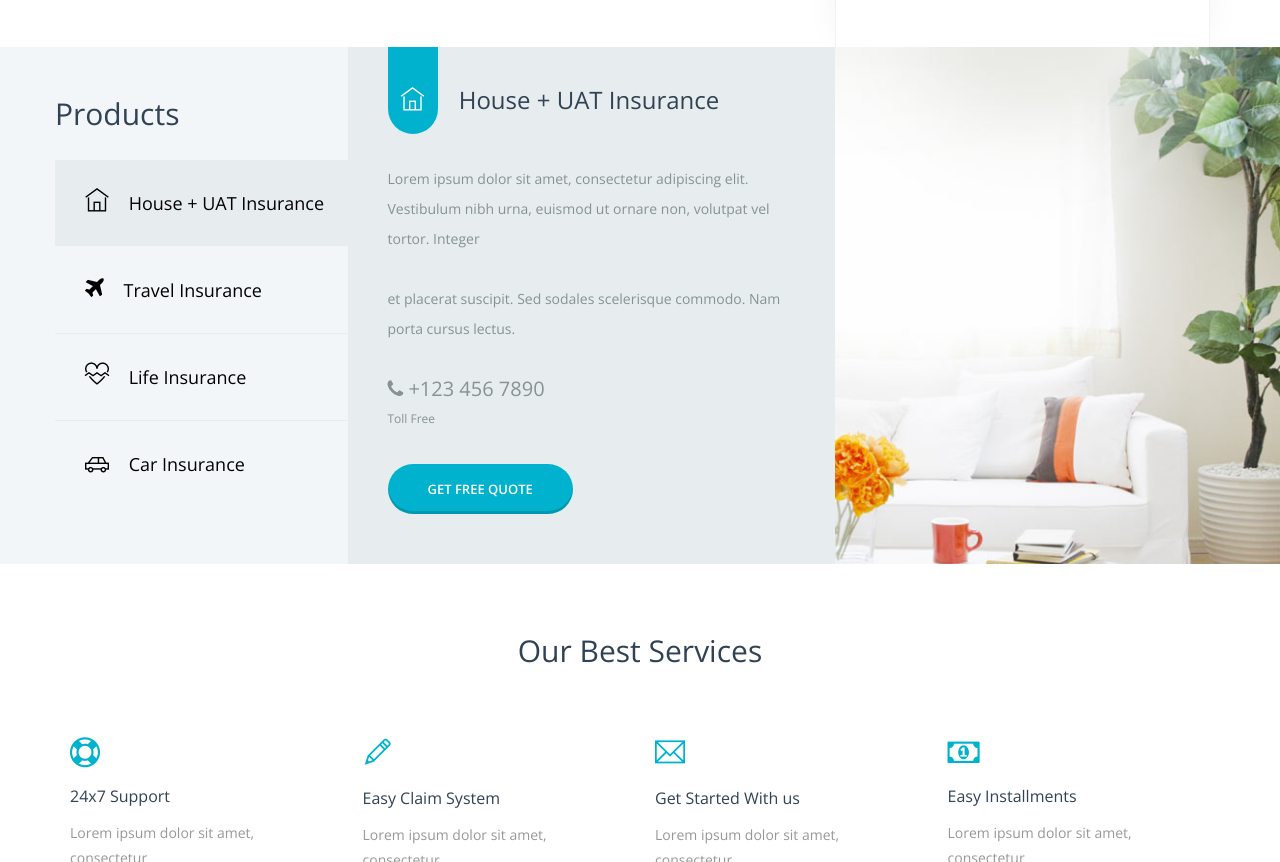
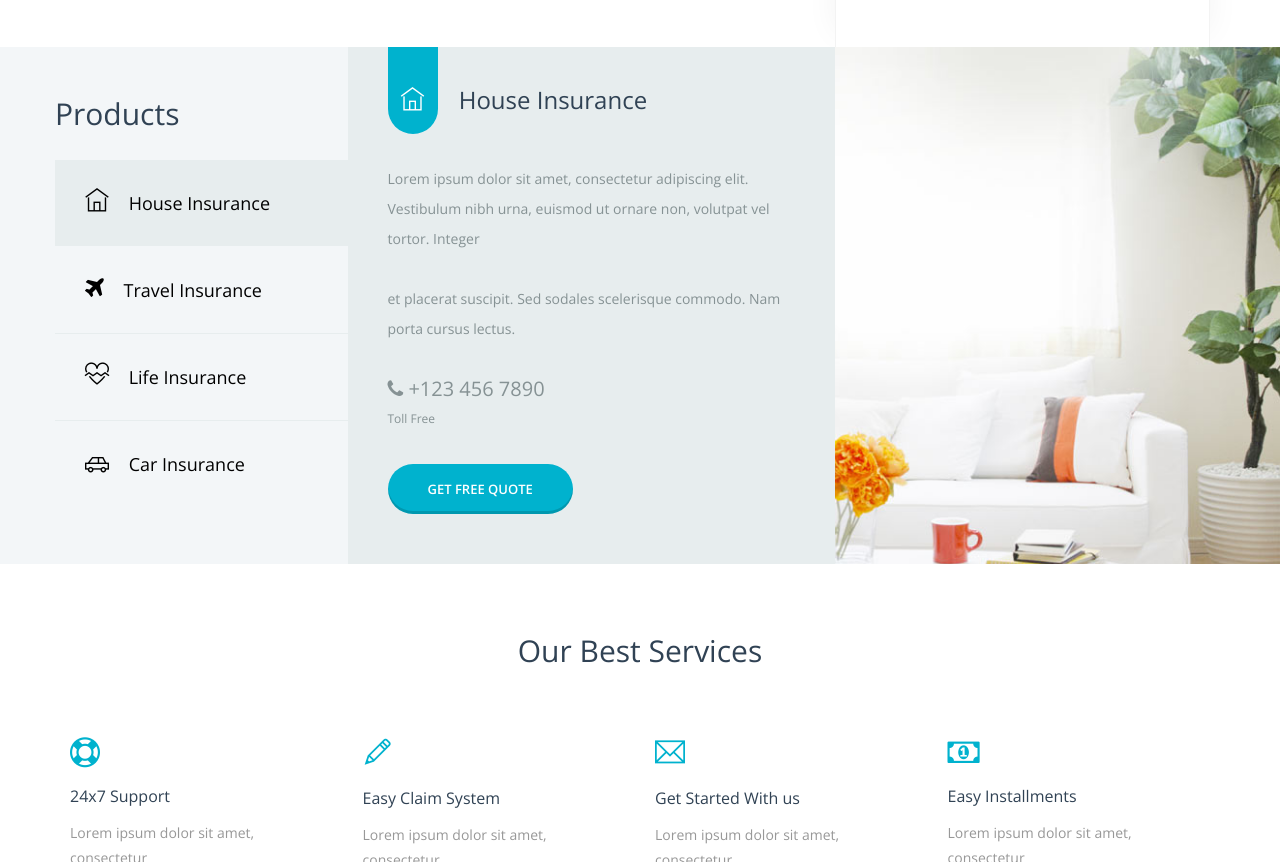
Before and after one commit to fornaxe/Project1, a plain HTML site: page index.html in a window 1280 px wide. Shown: the part 1171-2033 px from the top of the page. Drawn offline with nearby package versions, Linux system fonts and the light colour scheme; files that its build step writes are made by us from their sources.

Commit message:
Update index.html

```diff
--- a/index.html
+++ b/index.html
@@ -180,7 +180,7 @@
                     <div id="parentVerticalTab">
                         <h2>Products</h2>
                         <ul class="resp-tabs-list hor_1 col-sm-3 col-md-3 col-lg-3">
-                            <li><i class="ti-home"></i> House + UAT Insurance</li>
+                            <li><i class="ti-home"></i> House Insurance</li>
                             <li><i class="fa fa-plane"></i> Travel Insurance</li>
                             <li><i class="ti-heart-broken"></i> Life Insurance</li>
                             <li><i class="ti-car"></i> Car Insurance</li>
@@ -190,7 +190,7 @@
                                 <div class="prod-tab-content">
                                     <h4>
                                         <span class="prod-cion"><i class="ti-home"></i></span>
-                                        House + UAT Insurance
+                                        House Insurance
                                     </h4>
                                     <p>Lorem ipsum dolor sit amet, consectetur adipiscing elit. Vestibulum nibh urna, euismod ut ornare non, volutpat vel tortor. Integer</p>
                                     <p>et placerat suscipit. Sed sodales scelerisque commodo. Nam porta cursus lectus. </p>
```
